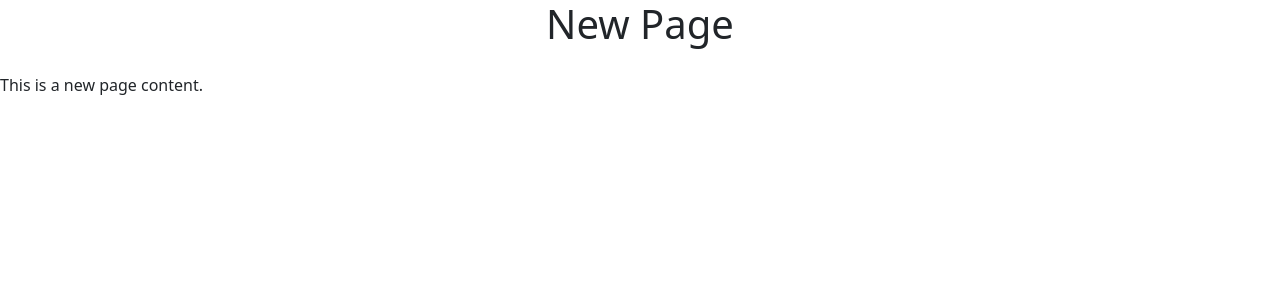
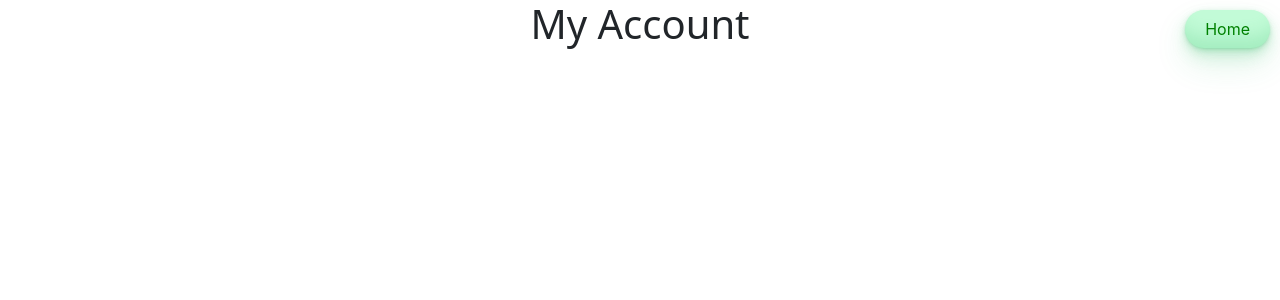
Before and after one commit to MealMentors/MealMentor, a React (Create React App) app in the folder frontend/: page /home/accountscreen in a window 1280 px wide. Shown: the top 300 px of the page. Built offline with nearby package versions, Linux system fonts and the light colour scheme.

Commit message:
added return home button to account page

```diff
--- a/frontend/src/Components/AccountScreen.js
+++ b/frontend/src/Components/AccountScreen.js
@@ -1,11 +1,16 @@
 // AccountScreen.js
-import React from 'react';
+import React, { useState, useEffect } from "react";
+import { Link, useLocation } from "react-router-dom";
+import "bootstrap/dist/css/bootstrap.min.css";
+import "./Style/AccountScreen.css";
 
 const AccountScreen = () => {
     return (
         <div>
-            <h1>New Page</h1>
-            <p>This is a new page content.</p>
+            <Link to="/home">
+                    <button id="returnhome-button">Home</button>
+                </Link>
+            <h1>My Account</h1>
         </div>
     );
 };
--- /dev/null
+++ b/frontend/src/Components/Style/AccountScreen.css
@@ -0,0 +1,25 @@
+#returnhome-button {
+    position: absolute;
+    top: 10px; /* Adjust as needed */
+    right: 10px; /* Adjust as needed */
+    background-color: #c2fbd7;
+    border-radius: 100px;
+    box-shadow: rgba(44, 187, 99, .2) 0 -25px 18px -14px inset,rgba(44, 187, 99, .15) 0 1px 2px,rgba(44, 187, 99, .15) 0 2px 4px,rgba(44, 187, 99, .15) 0 4px 8px,rgba(44, 187, 99, .15) 0 8px 16px,rgba(44, 187, 99, .15) 0 16px 32px;
+    color: green;
+    cursor: pointer;
+    display: inline-block;
+    font-family: CerebriSans-Regular,-apple-system,system-ui,Roboto,sans-serif;
+    padding: 7px 20px;
+    text-align: center;
+    text-decoration: none;
+    transition: all 250ms;
+    border: 0;
+    font-size: 16px;
+    user-select: none;
+    -webkit-user-select: none;
+    touch-action: manipulation;
+  }
+
+  #returnhome-button:hover {
+    box-shadow: rgba(44,187,99,.35) 0 -25px 18px -14px inset,rgba(44,187,99,.25) 0 1px 2px,rgba(44,187,99,.25) 0 2px 4px,rgba(44,187,99,.25) 0 4px 8px,rgba(44,187,99,.25) 0 8px 16px,rgba(44,187,99,.25) 0 16px 32px;
+    transform: scale(1.05) rotate(-1deg);}
```
